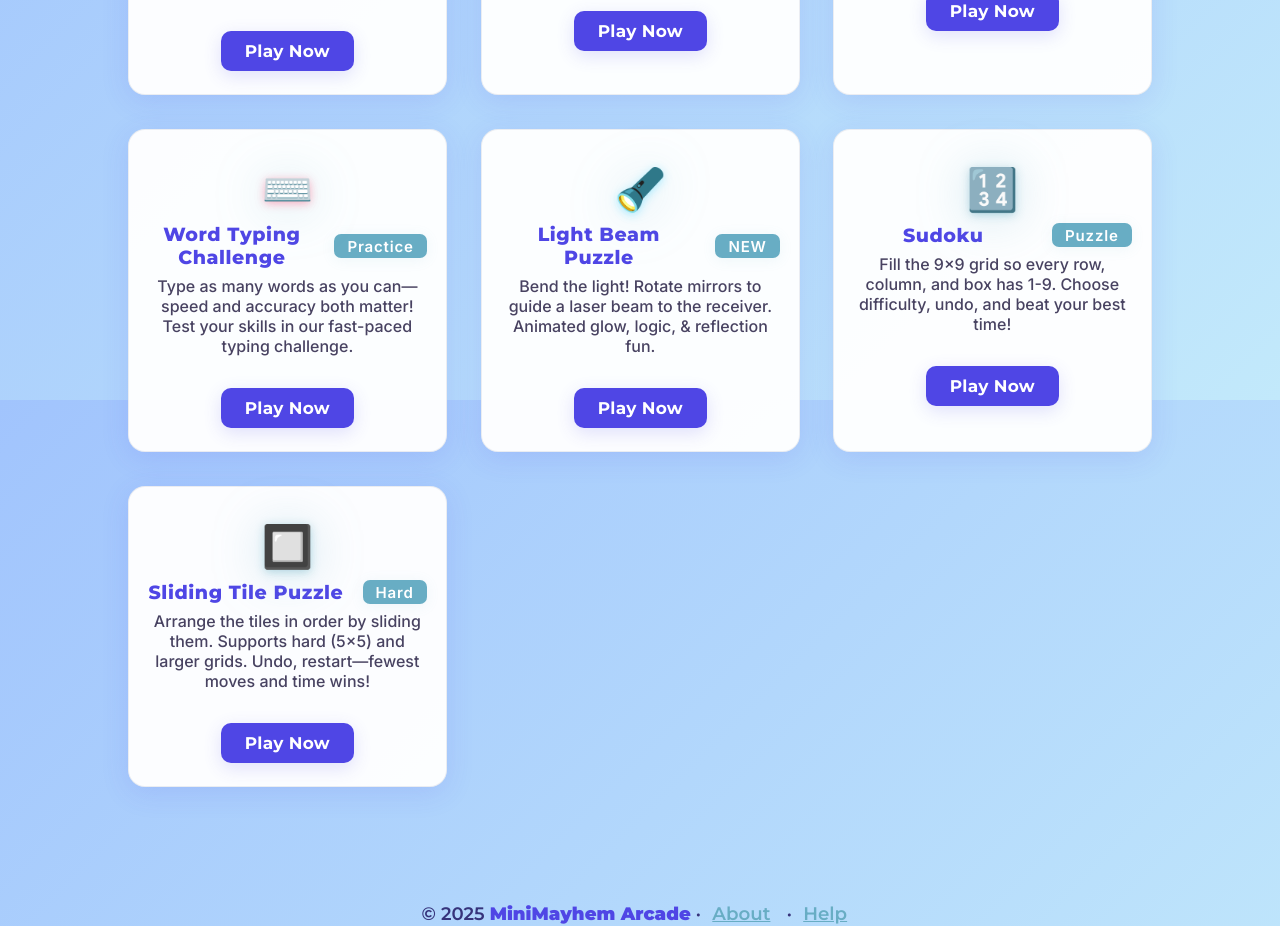
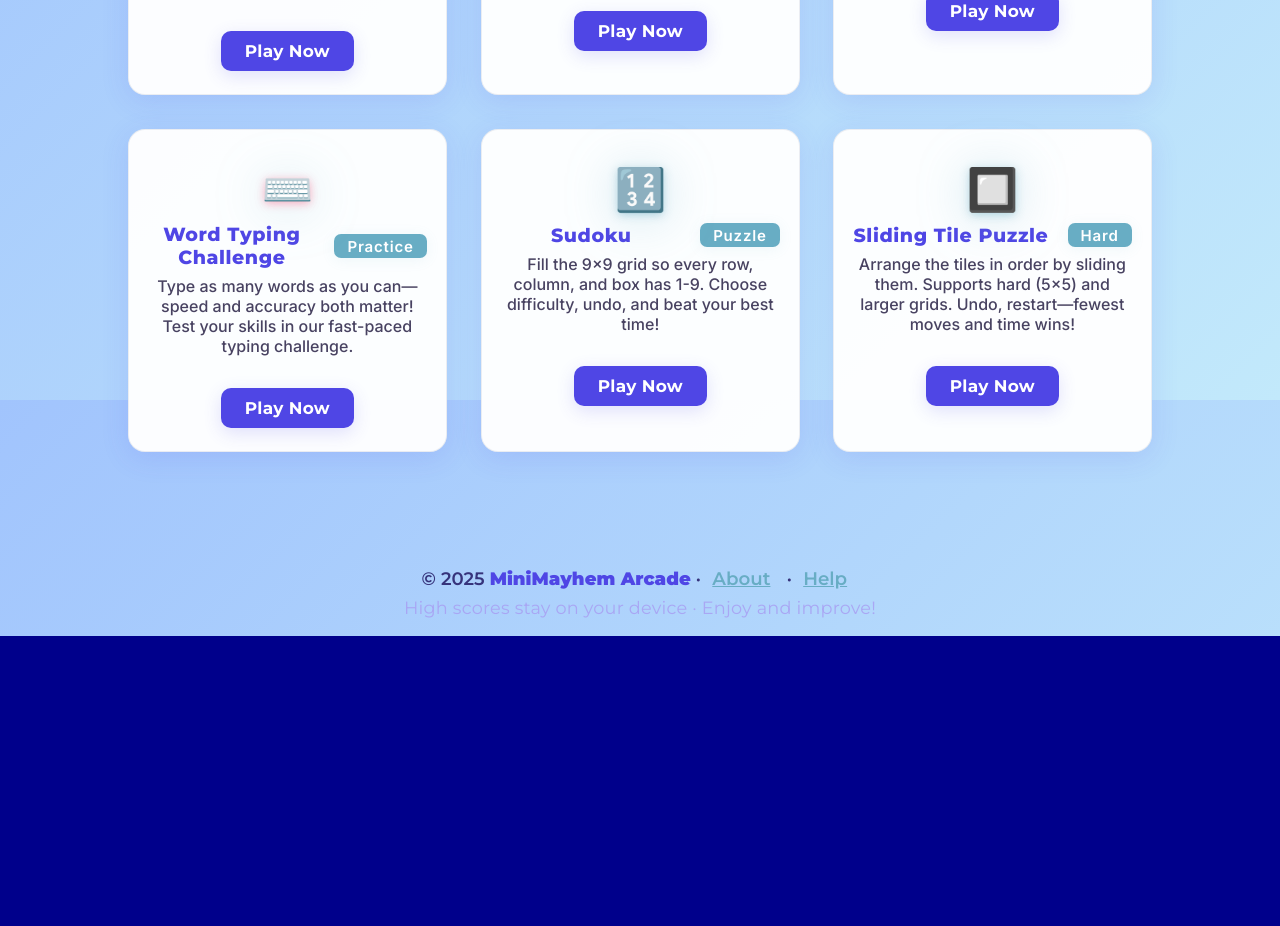
Before and after one commit to Workflow-Manager-admin/minimayhem-arcade-27968-677199a1, a React (Create React App) app in the folder mini_mayhem_arcade/: page /games in a window 1280 px wide. Shown: the part 1200-2126 px from the top of the page. After the commit the page ends 1836 px from the top, so only its background shows below. Built offline with nearby package versions, Linux system fonts and the light colour scheme; the HTML template or start-up script is replaced by a standard one.

Commit message:
Auto-commit: Changes as of 2025-06-04T10:46:55.553371+00:00

```diff
--- a/mini_mayhem_arcade/src/GamesPage.js
+++ b/mini_mayhem_arcade/src/GamesPage.js
@@ -52,14 +52,6 @@ const GAMES = [
     tag: "Practice",
     color: "#fa537b",
     playPath: "/games/typing-challenge"
-  },
-  {
-    name: "Light Beam Puzzle",
-    icon: "🔦",
-    tagline: "Bend the light! Rotate mirrors to guide a laser beam to the receiver. Animated glow, logic, & reflection fun.",
-    tag: "NEW",
-    color: "#4fd8ff",
-    playPath: "/games/light-beam"
   },
   {
     name: "Sudoku",
```
Also changed, not shown: 2 other files (tests, documents, lock files or other folders).
